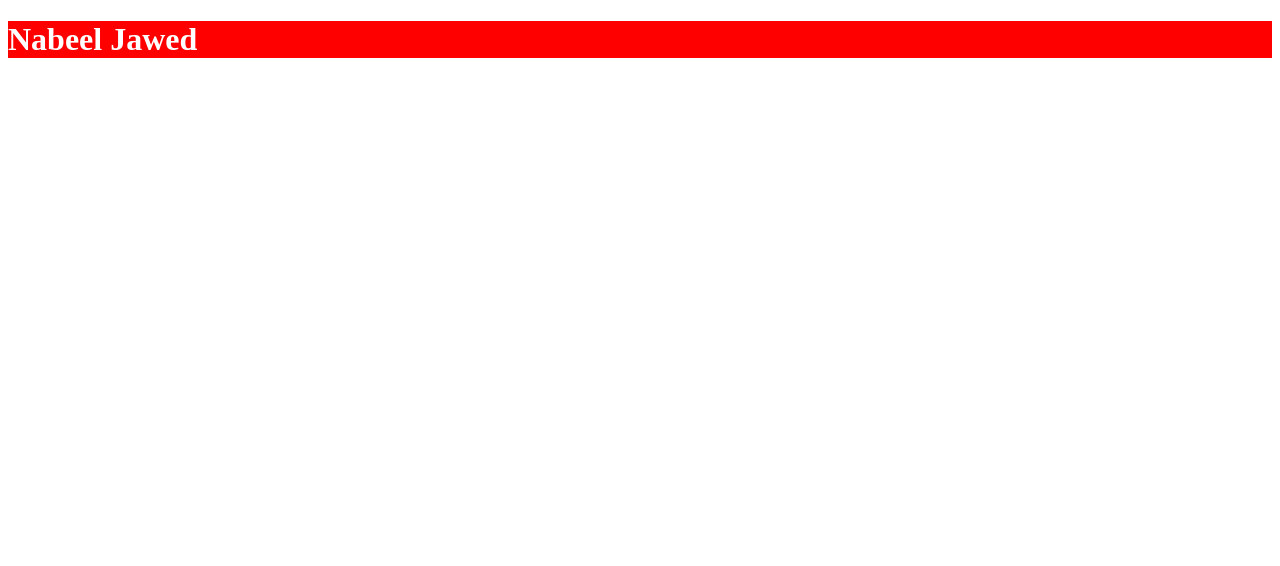
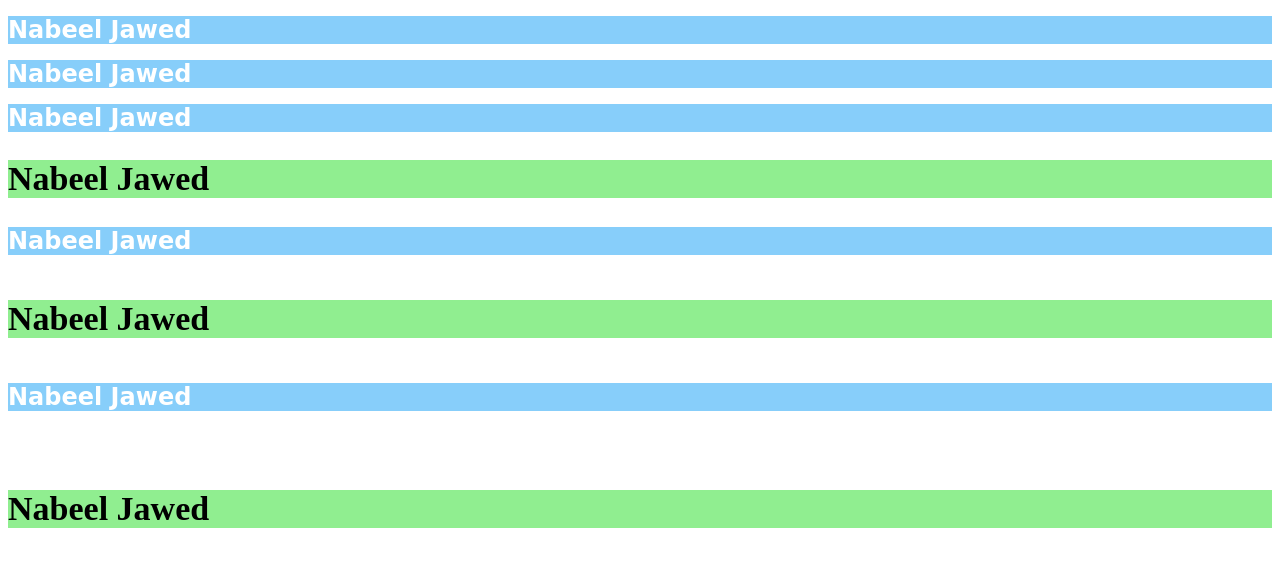
Before and after one commit to nabeel-jawed/mysite, a plain HTML site: page index.html in a window 1280 px wide. Drawn offline with Linux system fonts and the light colour scheme.

Commit message:
mysite
font color , font size , h1 v to h6 , internal CSS

```diff
--- a/index.html
+++ b/index.html
@@ -1,18 +1,40 @@
 <!DOCTYPE html>
 <html lang="en">
+
 <head>
     <meta charset="UTF-8">
     <meta name="viewport" content="width=device-width, initial-scale=1.0">
     <title>Document</title>
-    <style >
-        h1{
-            background-color: red;
+    <style>
+        h1,
+        h3,
+        h5 {
+            background-color:lightskyblue;
             color: white;
+            font-size: 24px;
+            font-family:cursive;
+        }
+
+        h2,
+        h4,
+        h6 {
+            background-color:lightgreen;
+            color:black;
+            font-size: 34px;
+            font-family: serif;
         }
     </style>
 </head>
+
 <body>
     <h1>Nabeel Jawed</h1>
+    <h1>Nabeel Jawed</h1>
+    <h1>Nabeel Jawed</h1>
+    <h2>Nabeel Jawed</h2>
+    <h3>Nabeel Jawed</h3>
+    <h4>Nabeel Jawed</h4>
+    <h5>Nabeel Jawed</h5>
+    <h6>Nabeel Jawed</h6>
+</body>
 
-</body>
 </html>
```
